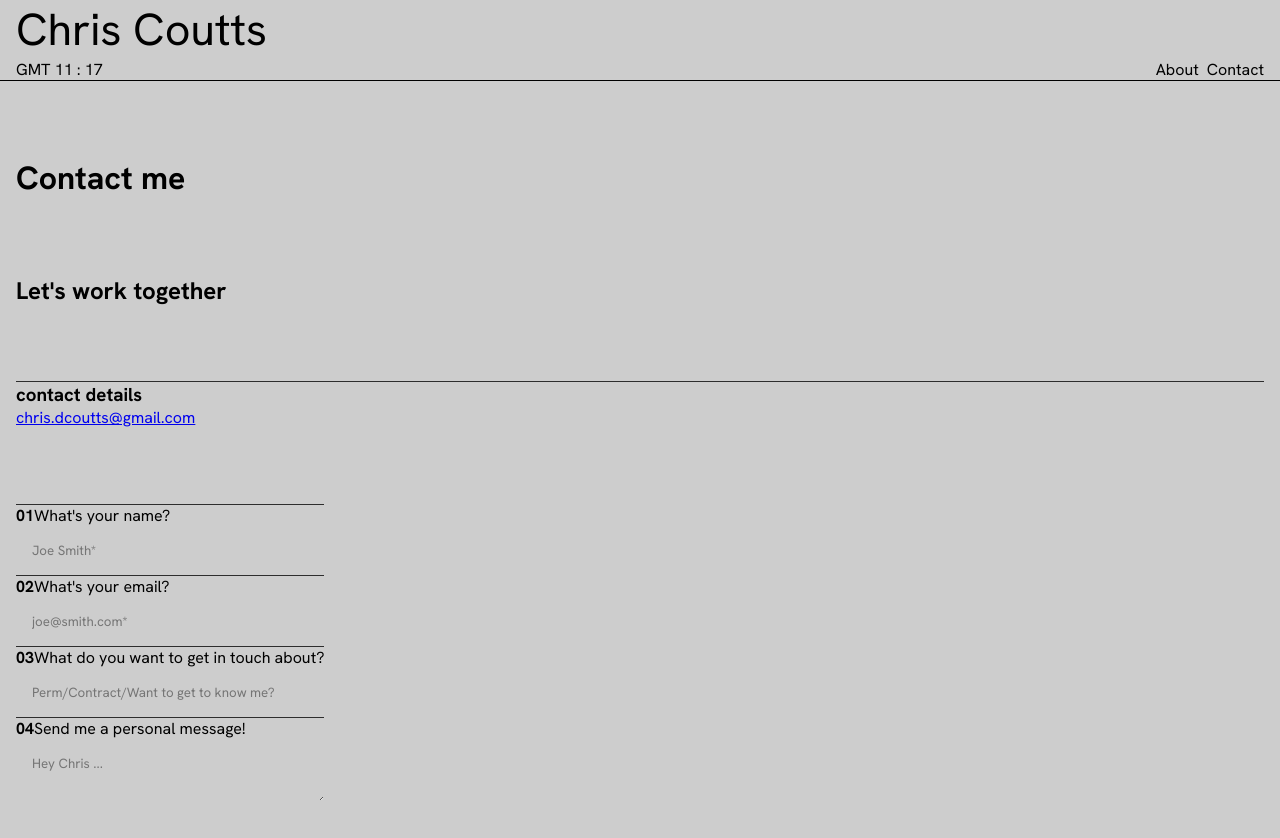
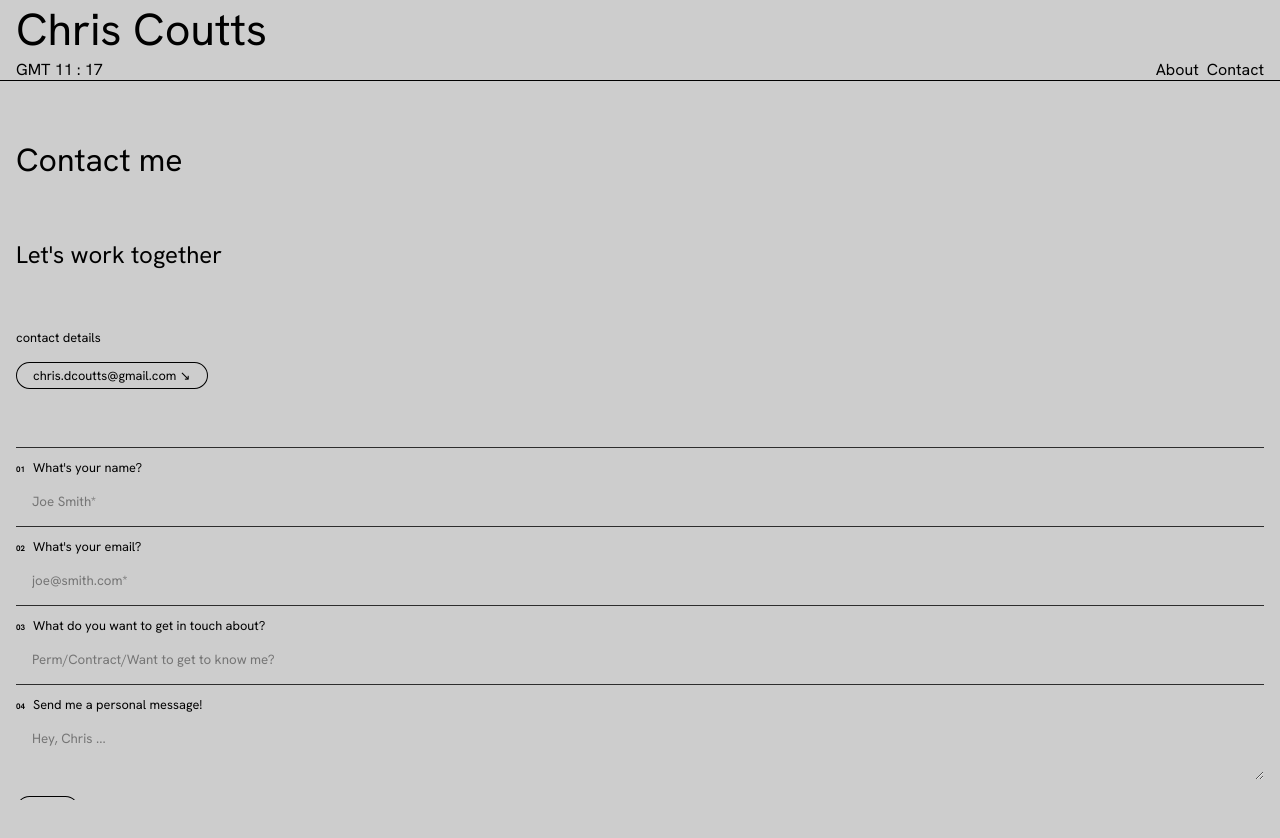
Before and after one commit to ccoutts2/portfolio, a Next.js app: page /contact in a window 1280 px wide. Shown: the top 838 px of the page. Built offline with nearby package versions, Linux system fonts and the light colour scheme.

Commit message:
Add form validation

```diff
--- a/src/components/Button/Button.module.scss
+++ b/src/components/Button/Button.module.scss
@@ -1,3 +1,5 @@
+$primary-background: #cdcdcd;
+
 @mixin flex($direction, $justify, $align) {
   display: flex;
   flex-direction: $direction;
@@ -31,5 +33,5 @@
 
 .button:hover {
   background-color: black;
-  color: white;
+  color: $primary-background;
 }
--- a/src/components/GetInTouch/GetInTouch.jsx
+++ b/src/components/GetInTouch/GetInTouch.jsx
@@ -1,8 +1,80 @@
 import styles from "./GetInTouch.module.scss";
 import React, { useState } from "react";
+// import chris from "../../assets/images/chris-profile.svg";
+// import Image from "next/Image";
+import Button from "../Button/Button";
+import axios from "axios";
 
 const GetInTouch = () => {
   const [activeLabel, setActiveLabel] = useState(null);
+  const [formFields, setFormFields] = useState({
+    name: "",
+    email: "",
+    services: "",
+    textarea: "",
+  });
+  const [formSubmitted, setFormSubmitted] = useState(false);
+
+  const onChange = (e) => {
+    setFormFields({
+      ...formFields,
+      [e.target.name]: e.target.value,
+    });
+  };
+
+  const isNameValid = () => {
+    if (!formFields.name.length) {
+      return false;
+    }
+
+    return true;
+  };
+
+  const isEmailValid = () => {
+    const validateEmail = (email) => {
+      return String(email)
+        .toLowerCase()
+        .match(
+          /^(([^<>()[\]\\.,;:\s@"]+(\.[^<>()[\]\\.,;:\s@"]+)*)|.(".+"))@((\[[0-9]{1,3}\.[0-9]{1,3}\.[0-9]{1,3}\.[0-9]{1,3}\])|(([a-zA-Z\-0-9]+\.)+[a-zA-Z]{2,}))$/
+        );
+    };
+    if (!formFields.email.length || !validateEmail(formFields.email)) {
+      return false;
+    }
+    return true;
+  };
+
+  const isServicesValid = () => {
+    if (!formFields.services.length) {
+      return false;
+    }
+    return true;
+  };
+
+  const isFormValid = () => {
+    if (!isNameValid() || !isEmailValid() || !isServicesValid()) {
+      return false;
+    }
+    return true;
+  };
+
+  const handleSubmit = async (e) => {
+    e.preventDefault();
+
+    const newMessage = {
+      name: formFields.name,
+      email: formFields.email,
+      services: formFields.services,
+      textarea: formFields.textarea,
+    };
+
+    if (isFormValid()) {
+      await axios.post("/api/submitForm", newMessage);
+      setFormSubmitted(true);
+    }
+
+    console.log("Form submitted!");
+  };
 
   const handleInputFocus = (labelFor) => {
     setActiveLabel(labelFor);
@@ -11,20 +83,31 @@ const GetInTouch = () => {
   const handleInputBlur = () => {
     setActiveLabel(null);
   };
-
   return (
     <div className={styles.container}>
-      <h1>Contact me</h1>
-      <h2>Let's work together</h2>
-      <div className={styles.form_col}>
-        <h3>contact details</h3>
-        <a href="mailto:chris.dcoutts@gmail.com">
-          <p>chris.dcoutts@gmail.com</p>
+      {/* <div className={styles.image_container}>
+        <Image
+          className={styles.image}
+          src={chris}
+          alt="profile picture of me"
+          width={200}
+          height={200}
+        />
+      </div> */}
+      <h1 className={styles.heading}>Contact me</h1>
+      <h2 className={styles.heading}>Let's work together</h2>
+      <div>
+        <h3 className={styles.contact_heading}>contact details</h3>
+        <a className={styles.email} href="mailto:chris.dcoutts@gmail.com">
+          <Button
+            className={styles.button}
+            label={`chris.dcoutts@gmail.com \u2198`}
+          />
         </a>
       </div>
-      <form className={styles.form}>
+      <form onSubmit={handleSubmit} className={styles.form}>
         <div className={styles.form_col}>
-          <div>
+          <div className={styles.label_header}>
             <h4 className={styles.number}>01</h4>
             <label
               htmlFor="name"
@@ -35,6 +118,7 @@ const GetInTouch = () => {
             </label>
           </div>
           <input
+            onChange={onChange}
             className={styles.input}
             id="name"
             name="name"
@@ -43,7 +127,7 @@ const GetInTouch = () => {
             onBlur={handleInputBlur}></input>
         </div>
         <div className={styles.form_col}>
-          <div>
+          <div className={styles.label_header}>
             <h4 className={styles.number}>02</h4>
             <label
               className={`${styles.label} ${
@@ -54,6 +138,7 @@ const GetInTouch = () => {
             </label>
           </div>
           <input
+            onChange={onChange}
             className={styles.input}
             id="email"
             name="email"
@@ -62,7 +147,7 @@ const GetInTouch = () => {
             onBlur={handleInputBlur}></input>
         </div>
         <div className={styles.form_col}>
-          <div>
+          <div className={styles.label_header}>
             <h4 className={styles.number}>03</h4>
             <label
               className={`${styles.label} ${
@@ -73,6 +158,7 @@ const GetInTouch = () => {
             </label>
           </div>
           <input
+            onChange={onChange}
             className={styles.input}
             id="services"
             name="services"
@@ -81,7 +167,7 @@ const GetInTouch = () => {
             onBlur={handleInputBlur}></input>
         </div>
         <div className={styles.form_col}>
-          <div>
+          <div className={styles.label_header}>
             <h4 className={styles.number}>04</h4>
             <label
               className={`${styles.label} ${
@@ -92,13 +178,15 @@ const GetInTouch = () => {
             </label>
           </div>
           <textarea
+            onChange={onChange}
             id="textarea"
             name="textarea"
             className={styles.input}
-            placeholder="Hey Chris ..."
+            placeholder="Hey, Chris ..."
             onFocus={() => handleInputFocus("textarea")}
             onBlur={handleInputBlur}></textarea>
         </div>
+        <Button className={styles.button} label={"Send"} />
       </form>
     </div>
   );
--- a/src/components/GetInTouch/GetInTouch.module.scss
+++ b/src/components/GetInTouch/GetInTouch.module.scss
@@ -11,8 +11,30 @@
   padding-inline: 1rem;
 }
 
+.image_container {
+  max-width: 8rem;
+  max-height: 8rem;
+  text-align: start;
+}
+
+.heading {
+  font-weight: 400;
+}
+
+.contact_heading {
+  font-weight: 400;
+  font-size: 0.8rem;
+}
+
+.email {
+  text-decoration: none;
+  font-size: 0.8rem;
+  color: black;
+}
+
 .form {
   @include flex(column, center, flex-start);
+  width: 100%;
 }
 
 .form_col {
@@ -21,12 +43,20 @@
   border-top: 1px solid rgb(45, 45, 45);
 }
 
+.label_header {
+  width: 100%;
+  padding-top: 0.5rem;
+}
+
 .number {
   display: inline;
+  font-size: 0.5rem;
+  padding-right: 0.5rem;
 }
 
 .label {
   transition: all 0.2s ease-in-out;
+  font-size: 0.8rem;
 }
 
 .activeLabel {
@@ -38,4 +68,5 @@
   background: transparent;
   width: 100%;
   border: none;
+  outline: none;
 }
--- a/src/components/Profile/Profile.jsx
+++ b/src/components/Profile/Profile.jsx
@@ -95,7 +95,6 @@ const About = () => {
               <Button
                 className={styles.button}
                 label={`chris.dcoutts@gmail.com \u2198`}
-                // onClick={onClick}
               />
             </a>
           </div>
--- /dev/null
+++ b/src/pages/api/submitForm.jsx
@@ -0,0 +1,11 @@
+export default function handler(req, res) {
+  if (req.method === "POST") {
+    const { name, email, services, textarea } = req.body;
+
+    console.log("Form Submitted: ", { name, email, services, textarea });
+
+    res.status(200).json({ message: "Form submitted successfully" });
+  } else {
+    res.status(500).json({ message: "Could not submit form" });
+  }
+}
```
Also changed, not shown: src/assets/images/chris-profile.svg (renamed from public/images/chris-profile.svg).
